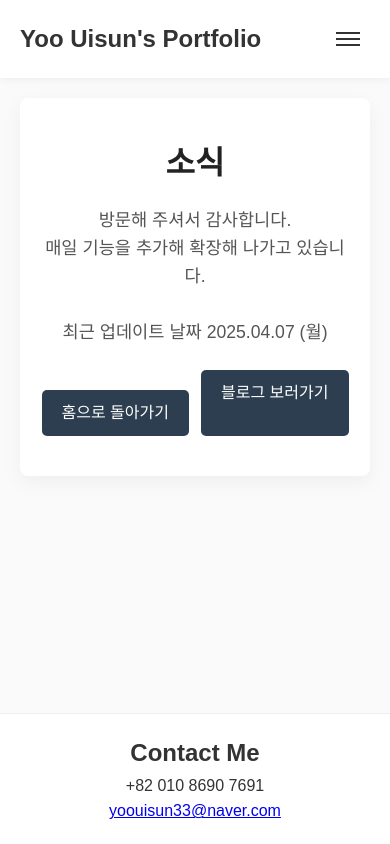
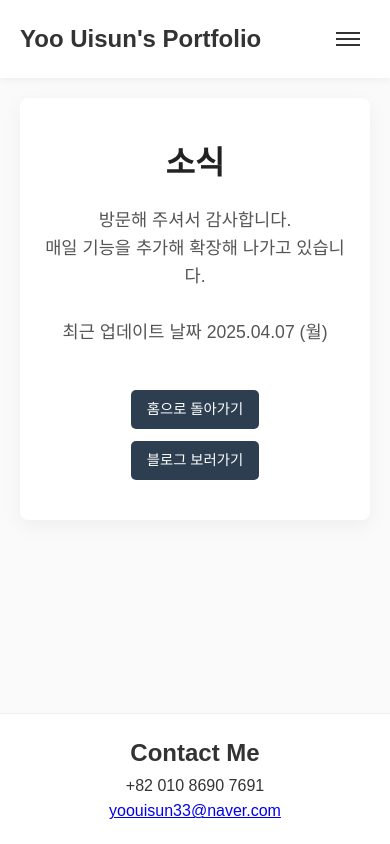
Before and after one commit to YooUisun/web-portfolio, a React (Create React App) app: page /news in a window 390 px wide. Built offline with nearby package versions, Linux system fonts and the light colour scheme.

Commit message:
news.js 부분에 미디어 쿼리 적용.

```diff
--- a/src/News.css
+++ b/src/News.css
@@ -45,3 +45,21 @@
     background-color: #34495e;
     transform: translateY(-2px);
   }
+
+  @media (max-width: 768px) {
+    /* 버튼 컨테이너를 세로 정렬하고 중앙 정렬 */
+    .news-links {
+      display: flex;
+      flex-direction: column;
+      align-items: center;
+      gap: 12px;
+    }
+
+    /* 버튼 너비를 컨텐츠에 맞춰 자동으로 */
+    .back-link,
+    .blog-link {
+      width: auto;        /* 컨텐츠 폭만큼만 */
+      padding: 8px 16px;  /* 패딩 살짝 줄여서 균일하게 */
+      font-size: 0.9rem;  /* 폰트 크기도 약간 작게 */
+    }
+  }
```
